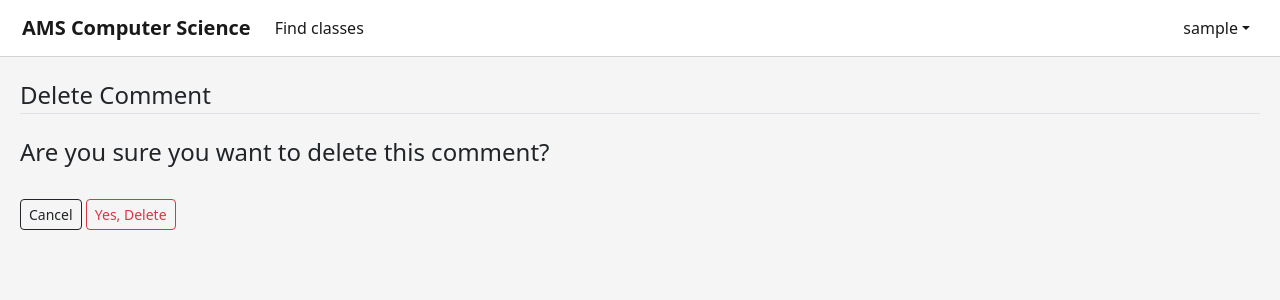
After one commit to JackPadalino/amscsapp, a Django app: page /classroom/1/delete-comment/ in a window 1280 px wide. The commit adds this page. Shown: the top 300 px of the page. Run offline with Django 4.2, Linux system fonts and the light colour scheme; a user stored in the database is signed in; tables that the repository leaves empty hold one stand-in row (values such as "Sample post").

Commit message:
added view, template, and url to delete project comments

```diff
--- a/classroom/templates/classroom/classroom-project-details.html
+++ b/classroom/templates/classroom/classroom-project-details.html
@@ -37,6 +37,7 @@
     <b>{{ comment.author.first_name }} {{ comment.author.last_name }}</b>
     <p>{{ comment.content }}</p>
     <a href="{% url 'classroom-update-comment' comment.pk %}">Edit</a>
+    <a href="{% url 'classroom-delete-comment' comment.pk %}">Delete</a>
     <br>
 {% endfor %}
 <!--<a href= url 'add-comment' project.pk >Add Comment</a>-->
--- /dev/null
+++ b/classroom/templates/classroom/classroom-project_comment_confirm_delete.html
@@ -0,0 +1,17 @@
+{% extends 'main/main-base.html' %}
+{% block content %}
+    <div class="content-section">
+        <form method="POST">
+            {% csrf_token %}
+            <fieldset class="form-group">
+                <legend class="border-bottom mb-4">Delete Comment</legend>
+                <h4>Are you sure you want to delete this comment?</h4>
+            </fieldset>
+            <br>
+            <div class='form-group'>
+                <a class="btn btn-outline-dark btn-sm" href="{% url 'classroom-project-details' object.project.user.profile.pk object.project.pk %}">Cancel</a>
+                <button class="btn btn-outline-danger btn-sm" type='submit'>Yes, Delete</button>
+            </div>
+        </form>
+    </div>
+{% endblock content %}
--- a/classroom/urls.py
+++ b/classroom/urls.py
@@ -1,6 +1,6 @@
 from django.urls import path
 from . import views
-from .views import ClassDetailView, StudentProfileListView,StudentDetailsView,ProjectDetailView,CommentUpdateView
+from .views import ClassDetailView, StudentProfileListView,StudentDetailsView,ProjectDetailView,ProjectCommentUpdateView,ProjectCommentDeleteView
 #from users.views import ProjectDetailView
 
 urlpatterns = [
@@ -9,5 +9,6 @@ urlpatterns = [
     path('<int:pk>/student-details/',StudentDetailsView,name='classroom-student-details'),
     #path('project-details/<int:pk>',ProjectDetailView.as_view(),name='users-project-details'),
     path('project-details/<int:profile_pk>/<int:project_pk>/',ProjectDetailView,name='classroom-project-details'),
-    path('<int:pk>/edit-comment/',CommentUpdateView.as_view(),name='classroom-update-comment')
+    path('<int:pk>/edit-comment/',ProjectCommentUpdateView.as_view(),name='classroom-update-comment'),
+    path('<int:pk>/delete-comment/',ProjectCommentDeleteView.as_view(),name='classroom-delete-comment'),
 ]
--- a/classroom/views.py
+++ b/classroom/views.py
@@ -1,13 +1,13 @@
 from django.http import HttpResponse
-from django.shortcuts import render
-from django.shortcuts import get_object_or_404,redirect
+from django.shortcuts import render,get_object_or_404,redirect
 from django.contrib.auth.decorators import login_required
-from django.views.generic import ListView,DetailView,UpdateView
+from django.views.generic import ListView,DetailView,UpdateView,DeleteView
 from django.contrib.auth.models import User
 from users.views import login
 from .models import SchoolYear,Classroom
 from users.models import Profile,Project,ProjectComment
 from users.forms import CommentForm
+from django.urls import reverse_lazy
 from django.contrib.auth.mixins import LoginRequiredMixin,UserPassesTestMixin
 
 class ClassDetailView(LoginRequiredMixin,DetailView):
@@ -67,7 +67,7 @@ def ProjectDetailView(request,profile_pk,project_pk):
     }
     return render(request,'classroom/classroom-project-details.html',context)
 
-class CommentUpdateView(LoginRequiredMixin,UserPassesTestMixin,UpdateView):
+class ProjectCommentUpdateView(LoginRequiredMixin,UserPassesTestMixin,UpdateView):
     model = ProjectComment
     fields = ['content']
     template_name = 'classroom/classroom-update-comment.html'
@@ -81,3 +81,16 @@ class CommentUpdateView(LoginRequiredMixin,UserPassesTestMixin,UpdateView):
         if comment.author == self.request.user:
             return True
         return False
+
+class ProjectCommentDeleteView(LoginRequiredMixin,UserPassesTestMixin,DeleteView):
+    model = ProjectComment
+    template_name = 'classroom/classroom-project_comment_confirm_delete.html'
+
+    def get_success_url(self):
+        return reverse_lazy( 'classroom-project-details', kwargs={'profile_pk': self.object.project.user.profile.id,'project_pk':self.object.project.pk})
+
+    def test_func(self):
+        comment = self.get_object()
+        if comment.author == self.request.user:
+            return True
+        return False
```
